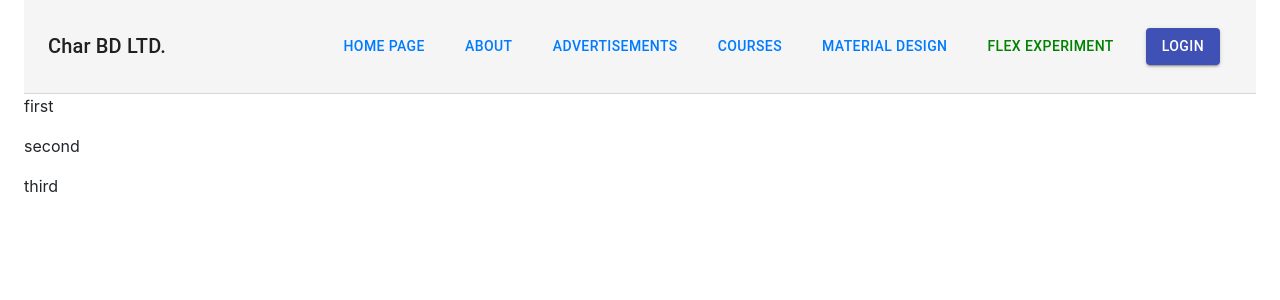
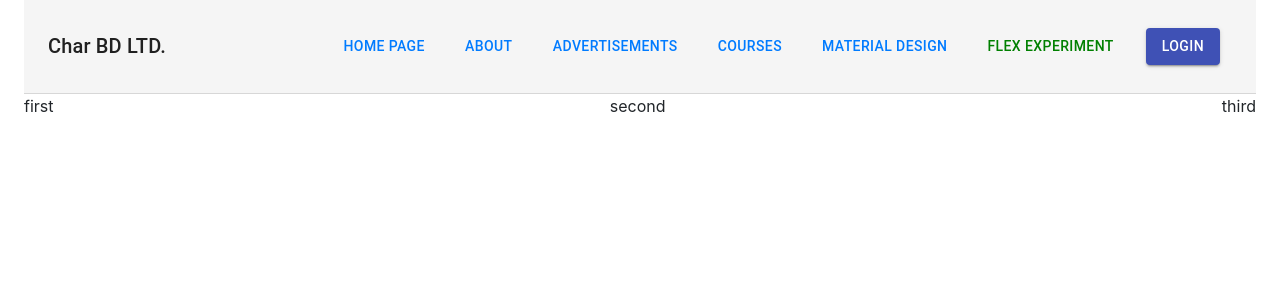
Before and after one commit to engr-hasanuzzaman/charbd, a React app: page / in a window 1280 px wide. Both pictures are taken after a click on the button "FLEX EXPERIMENT". Shown: the top 300 px of the page. Built offline with nearby package versions, Linux system fonts and the light colour scheme; what redux-immutable-state-invariant would draw is missing.

Commit message:
basic desing with flex

```diff
--- a/src/components/flex-practice/index.js
+++ b/src/components/flex-practice/index.js
@@ -3,13 +3,14 @@ import Layout from '../layout';
 const style = {
   display: 'flex',
   direction: 'col',
-  'justify-content': 'flex-end'
+  justifyContent: 'space-between'
+
 }
 
 const foo = () => {
   return (
     <Layout>
-      <div>
+      <div style={ style }>
         <p>first</p>
         <p>second</p>
         <p>third</p>
```
